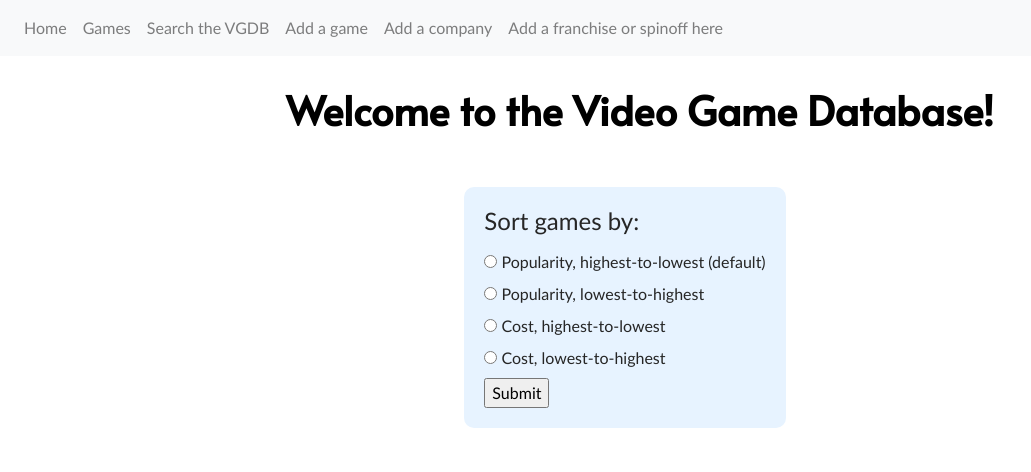
After one commit to basseches/vgdb, a Flask app: template templates/games.html in a window 1280 px wide. The commit adds this page. Shown: the top 472 px of the page, without its empty margins (0-1031 px from the left). Run offline with Flask 3, Linux system fonts and the light colour scheme; the template is opened without the code that fills it, so the values that code supplies are empty; parts of the project's set-up code (start-up, migrations or seed data) failed here and were passed over; some libraries are stand-ins or nearby versions.

Commit message:
sort functionality + game improvements

```diff
--- a/server.py
+++ b/server.py
@@ -298,21 +298,53 @@ def query():
 
 @app.route('/games')
 def games():
-    query = "SELECT game_id, title, platform FROM game"
+    query = "SELECT game_id, title, platform, popularity_rating FROM game ORDER BY popularity_rating DESC"
+    prefix = "Rating of "
+    suffix = "/10"
     cursor = g.conn.execute(text(query))
 
     names = []
     for result in cursor:
-        names.append([result[0], result[1], result[2]])
+        names.append([result[0], result[1], result[2], result[3]])
     cursor.close()
-    context = dict(data = names)
-    return render_template("results.html", **context)
+    context = dict(data = names, prefix = prefix, suffix = suffix)
+    return render_template("games.html", **context)
+
+@app.route('/games', methods=['POST'])
+def games_post():
+    query = ""
+    prefix = ""
+    suffix = ""
+    button = int(request.form['sort'])
+
+    if button == 1:
+        query = "SELECT game_id, title, platform, popularity_rating FROM game ORDER BY popularity_rating DESC"
+        prefix = "Rating of "
+        suffix = "/10"
+    elif button == 2:
+        query = "SELECT game_id, title, platform, popularity_rating FROM game ORDER BY popularity_rating ASC"
+        prefix = "Rating of "
+        suffix = "/10"
+    elif button == 3:
+        query = "SELECT game_id, title, platform, TO_CHAR(current_price, '$FM999999990.00') FROM game ORDER BY current_price DESC"
+        prefix = "Current price: "
+    elif button == 4:
+        query = "SELECT game_id, title, platform, TO_CHAR(current_price, '$FM999999990.00') FROM game ORDER BY current_price ASC"
+        prefix = "Current price: "
+    cursor = g.conn.execute(text(query))
+
+    names = []
+    for result in cursor:
+        names.append([result[0], result[1], result[2], result[3]])
+    cursor.close()
+    context = dict(data = names, prefix = prefix, suffix = suffix)
+    return render_template("games.html", **context)
 
 @app.route('/query/budget')
 def budget():
     # getting the minimum and maximum prices for our range sliders
     query = "SELECT TO_CHAR(MIN(current_price), 'FM999999990'), " \
-        "TO_CHAR(MAX(current_price), 'FM999999990') FROM game"
+            "TO_CHAR(MAX(current_price), 'FM999999990') FROM game"
     cursor = g.conn.execute(text(query))
     names = []
     for result in cursor:
@@ -349,7 +381,7 @@ def query_genre():
 def year():
     # getting the minimum and maximum release years for our range sliders
     query = "SELECT TO_CHAR(MIN(EXTRACT('Year' FROM release_date)), 'FM999999990'), " \
-        "TO_CHAR(MAX(EXTRACT('Year' FROM release_date)), 'FM999999990') FROM release_date"
+            "TO_CHAR(MAX(EXTRACT('Year' FROM release_date)), 'FM999999990') FROM release_date"
     cursor = g.conn.execute(text(query))
     names = []
     for result in cursor:
@@ -369,9 +401,9 @@ def budget_post():
     params["max_price"] = max_price
 
     query = "SELECT g.game_id, g.title, g.platform, " \
-        "TO_CHAR(g.current_price, '$FM999999990.00') FROM game g " \
-        "WHERE current_price >= :min_price AND current_price <= :max_price " \
-        "ORDER BY current_price ASC"
+            "TO_CHAR(g.current_price, '$FM999999990.00') FROM game g " \
+            "WHERE current_price >= :min_price AND current_price <= :max_price " \
+            "ORDER BY current_price ASC"
     cursor = g.conn.execute(text(query), params)
 
     names = []
@@ -389,7 +421,7 @@ def platform_post():
     params["platform"] = request.form['platform']
 
     query = "SELECT g.game_id, g.title, g.platform FROM game g " \
-        "WHERE g.platform = :platform"
+            "WHERE g.platform = :platform"
     cursor = g.conn.execute(text(query), params)
 
     names = []
@@ -407,7 +439,7 @@ def genre_post():
     params["genre"] = request.form['genre']
 
     query = "SELECT g.game_id, g.title, g.platform, g.genre FROM game g " \
-        "WHERE g.genre = :genre"
+            "WHERE g.genre = :genre"
     cursor = g.conn.execute(text(query), params)
 
     names = []
@@ -429,9 +461,9 @@ def year_post():
     params["max_yr"] = max_yr
 
     query = "SELECT g.game_id, g.title, g.platform, " \
-        "TO_CHAR(EXTRACT('Year' FROM release_date), 'FM999999990') AS release_year FROM game g NATURAL JOIN release_date r " \
-        "WHERE EXTRACT('Year' FROM release_date) >= :min_yr AND EXTRACT('Year' FROM release_date) <= :max_yr " \
-        "ORDER BY release_year DESC"
+            "TO_CHAR(EXTRACT('Year' FROM release_date), 'FM999999990') AS release_year FROM game g NATURAL JOIN release_date r " \
+            "WHERE EXTRACT('Year' FROM release_date) >= :min_yr AND EXTRACT('Year' FROM release_date) <= :max_yr " \
+            "ORDER BY release_year DESC"
     cursor = g.conn.execute(text(query), params)
 
     names = []
@@ -453,21 +485,37 @@ def game(game = None):
     params["game"] = game
     query = "SELECT g.title, g.description, g.popularity_rating, " \
             "g.esrb_rating, TO_CHAR(g.release_price, 'FM999999990.00'), " \
-            "TO_CHAR(g.current_price, 'FM999999990.00'), g.game_mode, " \
+            "TO_CHAR(g.current_price, 'FM999999990.00'), gm.game_mode, " \
             "g.genre, g.franchise, g.platform, g.dev_leader, d.title, " \
-            "p.title FROM (game g LEFT OUTER JOIN company d ON " \
+            "p.title FROM ((game g LEFT OUTER JOIN company d ON " \
             "g.developer = d.company_id) LEFT OUTER JOIN company p ON " \
-            "g.publisher = p.company_id WHERE g.game_id = :game"
+            "g.publisher = p.company_id) LEFT OUTER JOIN game_mode gm ON " \
+            "g.game_mode = gm.game_mode_id WHERE g.game_id = :game"
     cursor = g.conn.execute(text(query), params)
     names = []
     for result in cursor:
         names.append([thing for thing in result])
+
+    query = "SELECT d.company_id FROM game g, company d " \
+            "WHERE g.game_id = :game AND g.developer = d.company_id"
+    cursor = g.conn.execute(text(query), params)
+    developer = []
+    for result in cursor:
+        developer.append([thing for thing in result])
+
+    query = "SELECT p.company_id FROM game g, company p " \
+            "WHERE g.game_id = :game AND g.publisher = p.company_id"
+    cursor = g.conn.execute(text(query), params)
+    publisher = []
+    for result in cursor:
+        publisher.append([thing for thing in result])
+
     cursor.close()
 
     if not names:
         return render_template("notfound.html")
 
-    context = dict(data = names)
+    context = dict(data = names, dev = developer, pub = publisher)
     return render_template("game.html", **context)
 
 #------------------------------------------------------------------------------
@@ -480,16 +528,16 @@ def genre(genre = None):
     params = {}
     params["genre"] = genre
     query = "SELECT g.title, g.description, n.num_games FROM genre g LEFT OUTER JOIN " \
-    "(SELECT genre.title, COUNT(*) AS num_games FROM game, genre " \
-    "WHERE game.genre = genre.title GROUP BY genre.title) AS n " \
-    "ON n.title = g.title WHERE g.title = :genre"
+            "(SELECT genre.title, COUNT(*) AS num_games FROM game, genre " \
+            "WHERE game.genre = genre.title GROUP BY genre.title) AS n " \
+            "ON n.title = g.title WHERE g.title = :genre"
     cursor = g.conn.execute(text(query), params)
     names = []
     for result in cursor:
         names.append([thing for thing in result])
 
     genre_query = "SELECT game.game_id, game.title, game.platform FROM game, genre " \
-        "WHERE genre.title = :genre AND game.genre = genre.title"
+            "WHERE genre.title = :genre AND game.genre = genre.title"
     cursor = g.conn.execute(text(genre_query), params)
     games = []
     for result in cursor:
@@ -518,7 +566,7 @@ def company(company = None):
         names.append([thing for thing in result])
 
     dev_query = "SELECT game.game_id, game.title, game.platform FROM game, company " \
-        "WHERE company.company_id = :company AND game.developer = company.company_id"
+            "WHERE company.company_id = :company AND game.developer = company.company_id"
     cursor = g.conn.execute(text(dev_query), params)
     devs = []
     for result in cursor:
@@ -526,7 +574,7 @@ def company(company = None):
     cursor.close()
 
     pub_query = "SELECT game.game_id, game.title, game.platform FROM game, company " \
-        "WHERE company.company_id = :company AND game.publisher = company.company_id"
+            "WHERE company.company_id = :company AND game.publisher = company.company_id"
     cursor = g.conn.execute(text(pub_query), params)
     pubs = []
     for result in cursor:
--- a/static/main.css
+++ b/static/main.css
@@ -23,7 +23,6 @@ body {
     display: flex;
     flex-wrap: wrap;
     justify-content: center;
-    align-items: center;
 }
 
 .padding {
@@ -43,6 +42,15 @@ body {
     cursor: pointer;
 }
 
+.qbuttonwide{
+    width: 300px;
+    padding: 10px;
+    border-radius: 10px;
+    border-width: 0px;
+    background-color: rgb(241, 241, 241);
+    cursor: pointer;
+}
+
 .buttonblue{
     width: 200px;
     padding: 10px;
@@ -51,6 +59,17 @@ body {
     background-color: rgb(37, 11, 168);
     color: white;
     cursor: pointer;
+}
+
+.bluebox{
+    width: auto;
+    padding: 20px;
+    border-radius: 10px;
+    border-width: 0px;
+    background-color: rgb(231, 243, 255);
+    position: -webkit-sticky;
+    position: sticky;
+    top: 30px;
 }
 
 .result{
--- /dev/null
+++ b/templates/games.html
@@ -0,0 +1,42 @@
+{% extends "query.html" %}
+
+{% block content %}
+
+<body>
+    <div class="container">
+        <div class="column bigpadding">
+            <div class="bluebox">
+                <h4>Sort games by:</h4>
+                <div class="break padding"></div>
+                <form method="post">
+                    <input type="radio" id="desc_pop" name="sort" value="1">
+                    <label for="desc_pop">Popularity, highest-to-lowest (default)</label><br>
+                    <input type="radio" id="asc_pop" name="sort" value="2">
+                    <label for="asc_pop">Popularity, lowest-to-highest</label><br>
+                    <input type="radio" id="desc_cost" name="sort" value="3">
+                    <label for="desc_cost">Cost, highest-to-lowest</label><br>
+                    <input type="radio" id="asc_cost" name="sort" value="4">
+                    <label for="asc_cost">Cost, lowest-to-highest</label><br>
+                    <input type="submit" value="Submit">
+                </form>
+            </div>
+        </div>
+        <div class="column bigpadding">
+            {% for n in data %}
+            <a href="/game/{{n[0]}}">
+                <div class="qbuttonwide">
+                    {% if n[3] == null or n[3] == "" %}
+                        <i>{{n[1]}}</i> for {{n[2]}}
+                    {% else %}
+                        <i>{{n[1]}}</i> for {{n[2]}}:<br>
+                        {{prefix}}{{n[3]}}{{suffix}}
+                    {% endif %}
+                </div>
+            </a>
+            <div class="break padding"></div>
+            {% endfor %}
+        </div>
+    </div>
+</body>
+
+{% endblock %}
--- a/templates/nav.html
+++ b/templates/nav.html
@@ -37,4 +37,5 @@
     {% endblock %}
 
   </body>
+  <div class="bigpadding"></div>
 </html>
```
Also changed, not shown: templates/game.html (+7 -3 lines), templates/results.html (+12 -2 lines).
